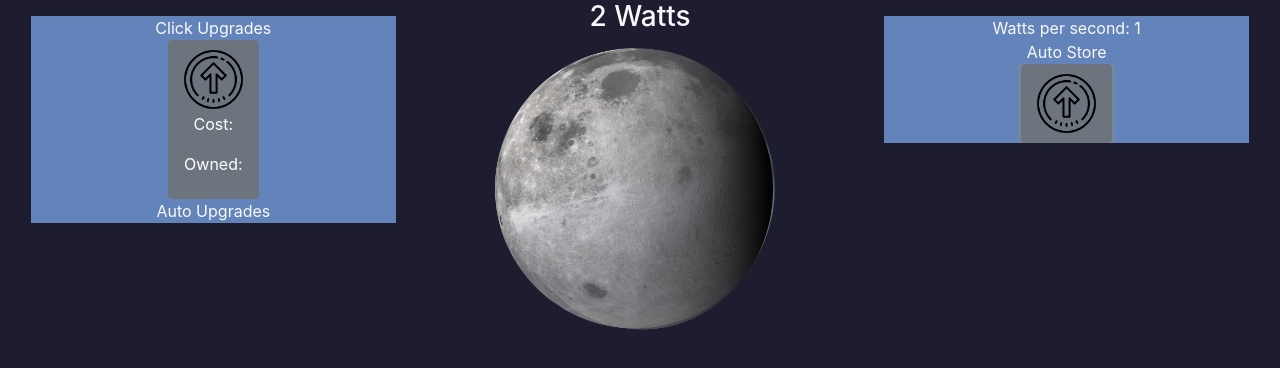
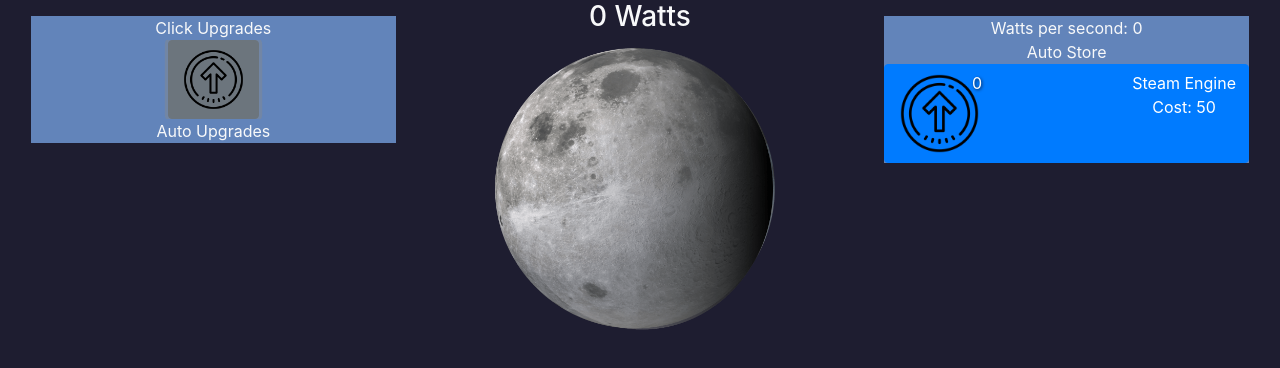
Before and after one commit to NathanMQuam/Clicker-Challenge, a plain HTML site: page index.html in a window 1280 px wide. Both pictures are taken after a click on the button "+1 Watt per Click". Drawn offline with nearby package versions, Linux system fonts and the light colour scheme.

Commit message:
New upgrade inventory and upgrade template

```diff
--- a/app.js
+++ b/app.js
@@ -5,29 +5,29 @@ let clickModifiers = {
    plusOne: 0,
    doubles: 0
 }
-let clickInventory = [
-   {
-      clicker: plusOneClick, num: 0
-   }, {
-      clicker: doubleClickValue, num: 0
-   }
-]
+// let clickInventory = [
+//    {
+//       clicker: plusOneClick, num: 0
+//    }, {
+//       clicker: doubleClickValue, num: 0
+//    }
+// ]
 
-let autoInventory = [
-   {
-      clicker: steamEngine,
-      num: 0,
-      upgrades: [false, false]
-   }, {
-      clicker: coalTrain,
-      num: 0,
-      upgrades: [false, false]
-   }, {
-      clicker: gasPowerPlant,
-      num: 0,
-      upgrades: []
-   }
-]
+// let autoInventory = [
+//    {
+//       clicker: steamEngine,
+//       num: 0,
+//       upgrades: [false, false]
+//    }, {
+//       clicker: coalTrain,
+//       num: 0,
+//       upgrades: [false, false]
+//    }, {
+//       clicker: gasPowerPlant,
+//       num: 0,
+//       upgrades: []
+//    }
+// ]
 
 const wattsCountElem = document.getElementById( "wattsCount" )
 const statsElem = document.getElementById( "stats" )
@@ -46,10 +46,20 @@ function clickAction () {
    draw()
 }
 
-function purchase ( upgrade, type ) {
+function purchase ( clicker, upgrade ) {
    //debugger
-   console.log( upgrade, type );
-   if ( upgrade ) {
+   if ( clicker ) {
+      let selected = inventory.find( upg => upg.name == clicker )
+      let price = selected.price
+
+      console.log( selected );
+
+      if ( watts >= price ) {
+         watts -= price
+         selected.owned++
+         selected.price = Math.ceil( selected.price * 1.1 )
+      }
+      /*
       if ( type == "click" ) {
          let selected = clickInventory.find( upg => upg.clicker == upgrade )
          let price = selected.clicker.price
@@ -60,7 +70,6 @@ function purchase ( upgrade, type ) {
          }
       } else {
          let selected = autoInventory.find( upg => upg.clicker == upgrade )
-         // TODO: If the upgrade is not already in the inventory, find it and add it
          let price = selected.clicker.price
          if ( watts >= price ) {
             watts -= price
@@ -68,6 +77,7 @@ function purchase ( upgrade, type ) {
             selected.clicker.price *= 1.1
          }
       }
+      */
    } else {
       console.log( "Could not find the auto clicker:", upgrade );
    }
@@ -86,27 +96,38 @@ function autoClick () {
 
 function calcWattsRate () {
    wattsPerSec = 0
-   for ( let i = 0; i < autoInventory.length; i++ ) {
-      const thisItem = autoInventory[i]
-      const thisClicker = thisItem.clicker
+   inventory.forEach( item => {
+      let produced = item.production
 
-      let produced = thisClicker.production
+      if ( item.type == "auto" ) {
+         for ( let i = 0; i < item.upgrades.length; i++ ) {
+            item.upgrades[i].owned ? produced += item.upgrades[i].modifier : undefined
+         }
 
-      //console.log( thisItem );
-      //console.log( produced, thisItem.num )
-      if ( thisItem.num > 0 )
-         for ( let j = 0; j < thisItem.upgrades.length; j++ ) {
-            const upgradeIsOwned = thisItem.upgrades[j]
+         wattsPerSec += produced *= item.owned
+      }
+   } )
+   draw()
+   // for ( let i = 0; i < autoInventory.length; i++ ) {
+   //    const thisItem = autoInventory[i]
+   //    const thisClicker = thisItem.clicker
 
-            if ( upgradeIsOwned )
-               produced += thisClicker.upgrades[j].modifier
-         }
-      //console.log( "Total produced by this item:", produced )
-      //console.log( "Total produced per second:", produced * thisItem.num )
+   //    let produced = thisClicker.production
 
-      wattsPerSec += produced * thisItem.num
-   }
-   draw()
+   //    //console.log( thisItem );
+   //    //console.log( produced, thisItem.num )
+   //    if ( thisItem.num > 0 )
+   //       for ( let j = 0; j < thisItem.upgrades.length; j++ ) {
+   //          const upgradeIsOwned = thisItem.upgrades[j]
+
+   //          if ( upgradeIsOwned )
+   //             produced += thisClicker.upgrades[j].modifier
+   //       }
+   //    //console.log( "Total produced by this item:", produced )
+   //    //console.log( "Total produced per second:", produced * thisItem.num )
+
+   //    wattsPerSec += produced * thisItem.num
+   // }
 }
 
 
--- a/definitions.js
+++ b/definitions.js
@@ -7,6 +7,80 @@ const siPrefix = {
    6: "M",
    9: "G"
 }
+
+const inventory = [
+   {
+      name: "plusOneClick",
+      owned: 0,
+      type: "click",
+      description: "+1 W/Click",
+      price: 50,
+      icon: ""
+   }, {
+      name: "doubleClickValue",
+      owned: 0,
+      type: "click",
+      description: "*2 W/Click",
+      price: 500,
+      icon: ""
+   }, {
+      name: "Steam Engine",
+      owned: 0,
+      type: "auto",
+      price: 50,
+      production: 1,
+      icon: "",
+      upgrades: [
+         {
+            name: "Safety Valve",
+            owned: false,
+            price: 500,
+            description: "Prevents boilers from getting over-pressurized and exploding.",
+            modifier: 1,
+            icon: ""
+         }, {
+            name: "Lubricant",
+            owned: false,
+            price: 300,
+            description: "Increase the efficiency of your Steam Engines.",
+            modifier: 0.5,
+            icon: ""
+         }
+      ]
+   }, {
+      name: "Coal Locomotive",
+      owned: 0,
+      type: "auto",
+      price: 1000,
+      production: 25,
+      icon: "",
+      upgrades: [
+         {
+            name: "Precision Engineering",
+            owned: false,
+            price: 5000,
+            description: "Increase the efficiency of your locomotives.",
+            modifier: 5,
+            icon: ""
+         }, {
+            name: "Diesel Engines",
+            owned: false,
+            price: 25000,
+            description: "No need to carry water around anymore, drastically increase weight capacity.",
+            modifier: 15,
+            icon: ""
+         }
+      ]
+   }, {
+      name: "Fossil Fuel Power Plant",
+      type: "auto",
+      owned: 0,
+      price: 10000,
+      production: 750,
+      icon: "",
+      upgrades: []
+   }
+]
 
 // NOTE Auto-Clicker Upgrades
 // #region
--- a/index.html
+++ b/index.html
@@ -22,10 +22,8 @@
                <div>
                   Click Upgrades
                   <div id="click-upgrade-store" class="v-scroll">
-                     <button type="button" class="btn btn-secondary w-25" data-toggle="tooltip" data-placement="top" title="+1 Watt per Click" onclick="purchase(plusOneClick, 'click')">
+                     <button type="button" class="btn btn-secondary w-25" data-toggle="tooltip" data-placement="top" title="+1 Watt per Click" onclick="purchase('plusOneClick')">
                         <img class="img img-fluid" src="icons/upgrade.png">
-                        <p class="cost">Cost: </p>
-                        <p class="owned">Owned: </p>
                      </button>
                   </div>
                </div>
@@ -45,8 +43,15 @@
                <div>
                   Auto Store
                   <div id="auto-clicker-store" class="v-scroll">
-                     <button type="button" class="btn btn-secondary w-25" data-toggle="tooltip" data-placement="top" title="Steam Engine" onclick='purchase(steamEngine)'>
-                        <img class="img img-fluid" src="icons/upgrade.png">
+                     <button type="button" class="btn btn-primary d-flex justify-content-between" data-toggle="tooltip" data-placement="top" title="Steam Engine" onclick="purchase('Steam Engine')">
+                        <div class="w-25 position-relative">
+                           <img class="img img-fluid" src="icons/upgrade.png">
+                           <div class="position-absolute clicker-count">0</div>
+                        </div>
+                        <div class="stats">
+                           <p class="m-0">Steam Engine</p>
+                           <p class="m-0">Cost: 50</p>
+                        </div>
                      </button>
                   </div>
                </div>
--- a/style.css
+++ b/style.css
@@ -39,6 +39,12 @@ main {
    overflow-y: auto;
 }
 
+.clicker-count {
+   top: 0;
+   right: 0;
+   filter: drop-shadow(1px 1px 1.5px hsla(240, 33%, 10%, 0.85))
+}
+
 #game-view img {
    cursor: pointer;
    /* width: 33vw; */
```
Also changed, not shown: icons/Watt.webp (added).
